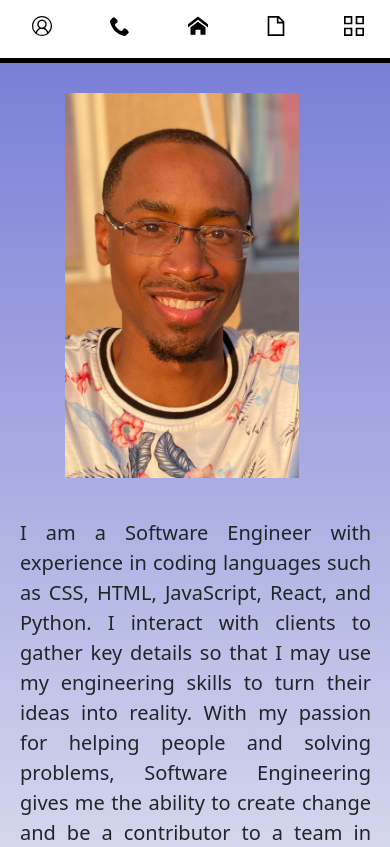
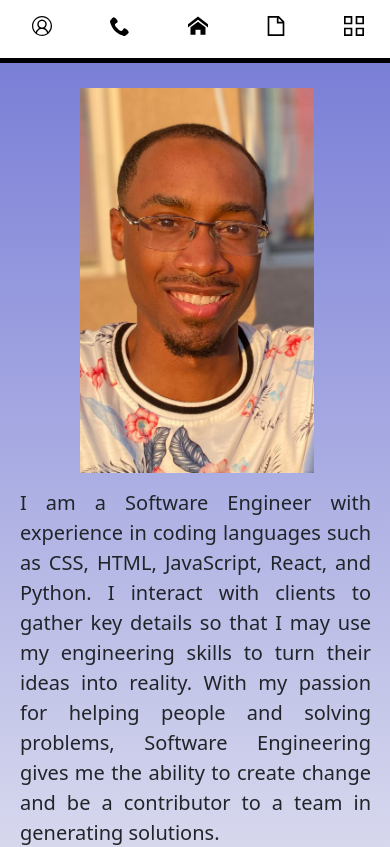
Before and after one commit to cmthecoder/portfolio-react, a React (Create React App) app: page /about in a window 390 px wide. Shown: the top 847 px of the page. Built offline with nearby package versions, Linux system fonts and the light colour scheme; a web font is replaced by a local one.

Commit message:
change image alignment

```diff
--- a/src/styles/About.css
+++ b/src/styles/About.css
@@ -75,6 +75,7 @@
 
   .about > img {
     width: 60%;
+    margin: 15px 0 15px 0;
   }
 
   .about {
@@ -82,5 +83,6 @@
     justify-content: center;
     flex-direction: column;
     padding-bottom: 10px;
+
   }
 }
--- a/src/styles/Contact.css
+++ b/src/styles/Contact.css
@@ -20,6 +20,7 @@
   .contact {
     font-size: 20px;
     margin: 0;
+    padding-top: 35px;
   }
 
   .contact-text {
```
